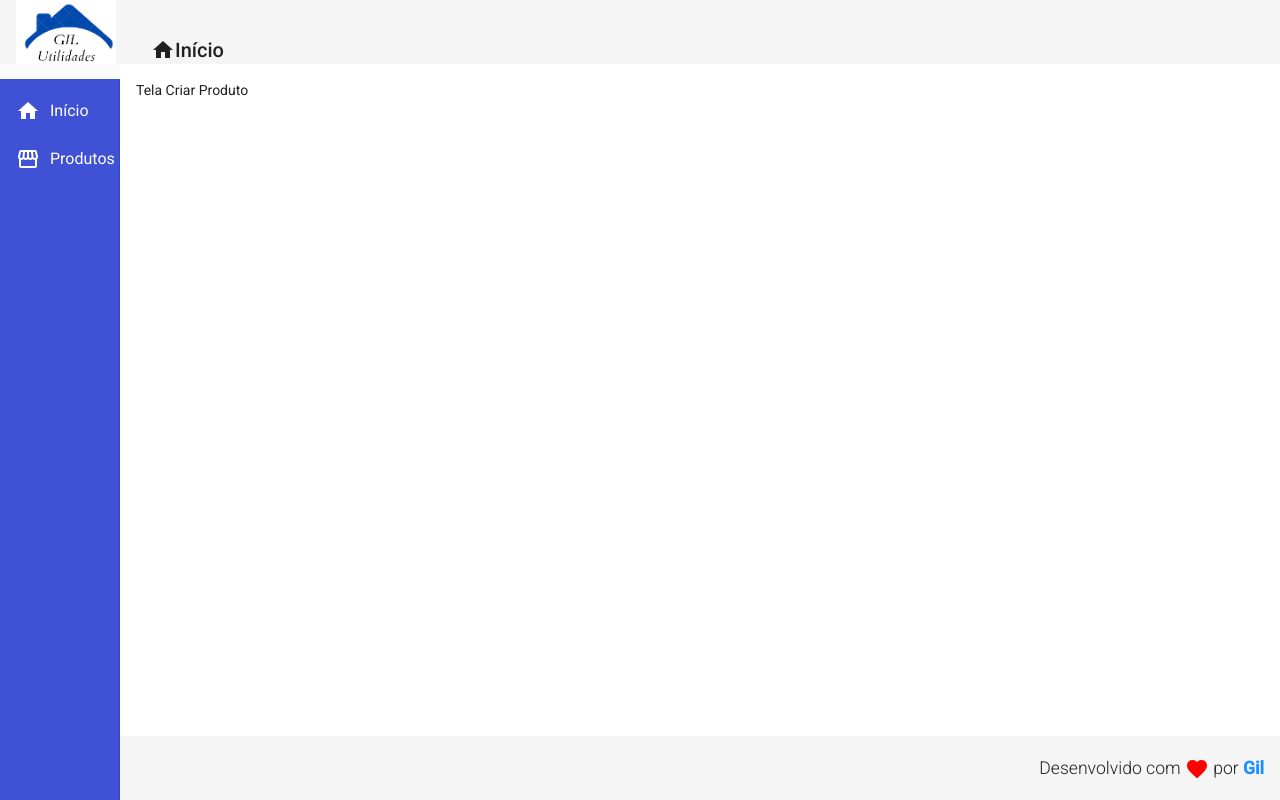
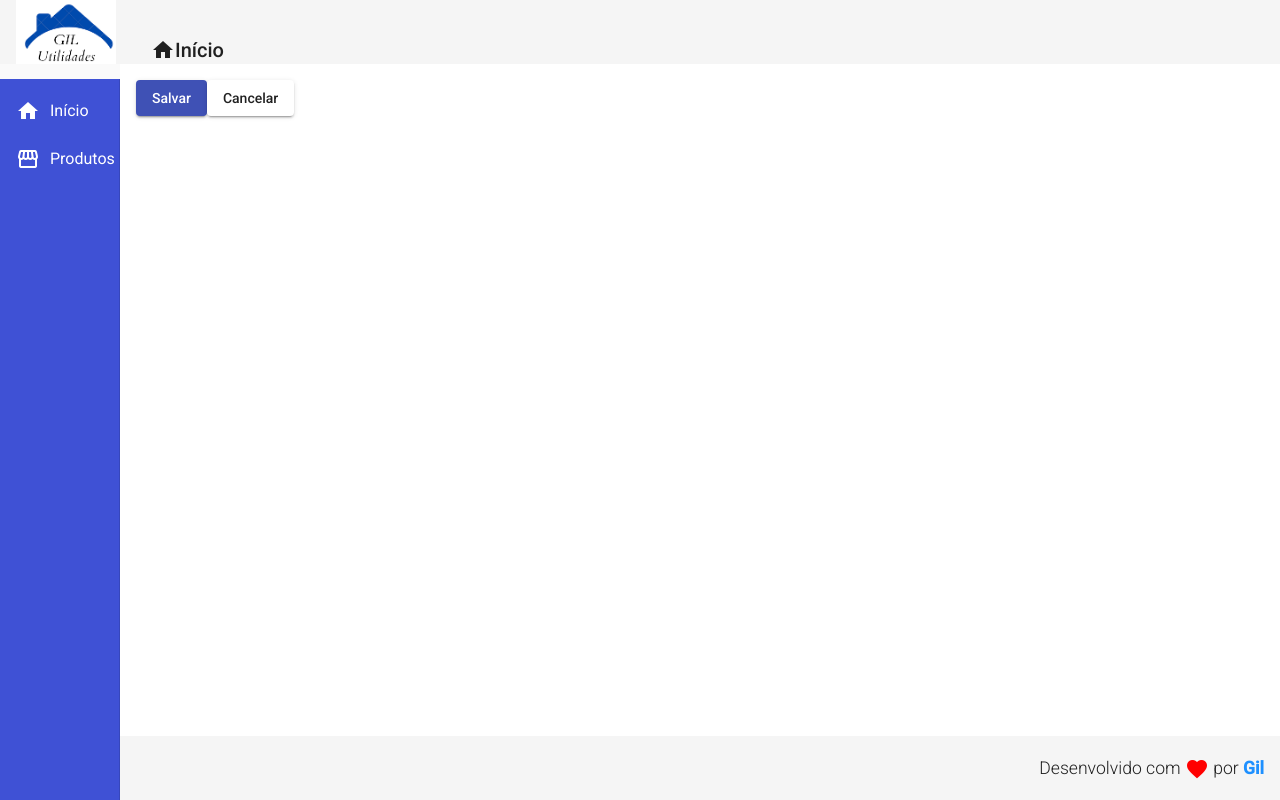
Before and after one commit to Givaild/Crud-Angular-Web, an Angular app: page /products/create in a window 1280 px wide. Built offline with nearby package versions, Linux system fonts and the light colour scheme.

Commit message:
feat:create product service

```diff
--- a/src/app/app.module.ts
+++ b/src/app/app.module.ts
@@ -19,6 +19,9 @@
 import { ForDirective } from './directives/for.directive';
 import { ProductCreateComponent } from './components/product/product-create/product-create.component';
 import {MatButtonModule} from '@angular/material/button';
+import { MatSnackBarModule} from '@angular/material/snack-bar';
+
+
 
 
 
@@ -42,7 +45,8 @@
     MatSidenavModule,
     MatListModule,
     MatCardModule,
-    MatButtonModule
+    MatButtonModule,
+    MatSnackBarModule
   ],
   providers: [],
   bootstrap: [AppComponent]
--- a/src/app/components/product/product-create/product-create.component.html
+++ b/src/app/components/product/product-create/product-create.component.html
@@ -1 +1,9 @@
-<p>Tela Criar Produto</p>
+
+<button color="primary" mat-raised-button (click) = "createProduct()">
+   Salvar
+</button>
+
+
+<button color="secondary" mat-raised-button (click) = "cancel()">
+    Cancelar
+ </button>
--- a/src/app/components/product/product-create/product-create.component.ts
+++ b/src/app/components/product/product-create/product-create.component.ts
@@ -1,3 +1,5 @@
+import { Router } from '@angular/router';
+import { ProductService } from './../product.service';
 import { Component, OnInit } from '@angular/core';
 
 @Component({
@@ -7,9 +9,17 @@
 })
 export class ProductCreateComponent implements OnInit {
 
-  constructor() { }
+  constructor(private ProductService:ProductService,
+    private router:Router) { }
 
   ngOnInit(): void {
+
+  }
+  createProduct() :void {
+    this.ProductService.showMessage("Produto Criado!")
   }
 
+  cancel() :void {
+    this.router.navigate(['/products'])
+  }
 }
--- /dev/null
+++ b/src/app/components/product/product.service.ts
@@ -0,0 +1,19 @@
+import { Injectable } from '@angular/core';
+import { MatSnackBar} from '@angular/material/snack-bar'
+
+@Injectable({
+  providedIn: 'root'
+})
+export class ProductService {
+
+  constructor (private snackbar: MatSnackBar){
+
+  }
+  showMessage(msg: string): void{
+    this.snackbar.open(msg,'x', {
+      duration:3000,
+      horizontalPosition: "right",
+      verticalPosition:"top",
+    })
+  }
+}
--- a/src/app/views/product-crud/product-crud.component.html
+++ b/src/app/views/product-crud/product-crud.component.html
@@ -1,3 +1,3 @@
-<button mat-raised-button (click) = "navigateToProductCreate()">Novo Produto
-
+<button mat-raised-button (click) = "navigateToProductCreate()">
+    Novo Produto
 </button>
```
